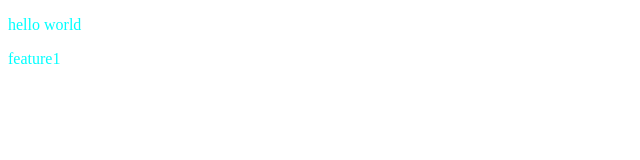
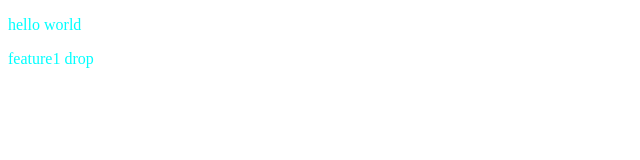
Before and after one commit to Shijan153/localRepo, a plain HTML site: page index.html in a window 1280 px wide. Shown: the full height of the page, 0-640 px from the left. Drawn offline with Linux system fonts and the light colour scheme.

Commit message:
add drop

```diff
--- a/index.html
+++ b/index.html
@@ -8,6 +8,6 @@
 </head>
 <body>
     <p>hello world</p>
-    <p>feature1</p>
+    <p>feature1 drop</p>
 </body>
 </html>
```
